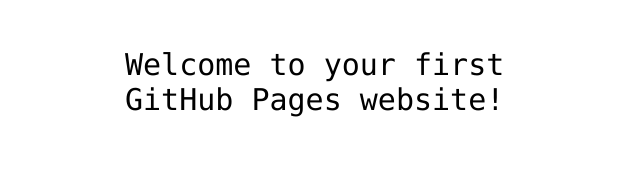
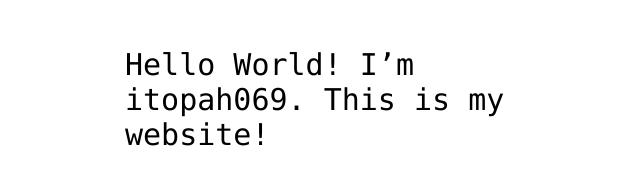
Before and after one commit to itopah096/hello-world, a plain HTML site: page index.html in a window 1280 px wide. Shown: the part 341-526 px from the top of the page, without its empty margins (315-955 px from the left). Drawn offline with Linux system fonts and the light colour scheme.

Commit message:
add my username to index.html file

```diff
--- a/index.html
+++ b/index.html
@@ -12,7 +12,7 @@
 <img src="https://octodex.github.com/images/daftpunktocat-thomas.gif" id="octocat" alt="octocat-gif" />
 
 <!-- Change this code here by copy and pasting your template on line 15 -->
-<p>Welcome to your first GitHub Pages website!</p>
+<p>Hello World! I’m itopah069. This is my website!</p>
 
 </body>
 </html>
```
